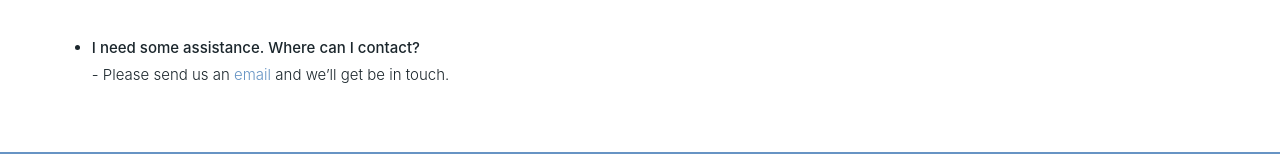
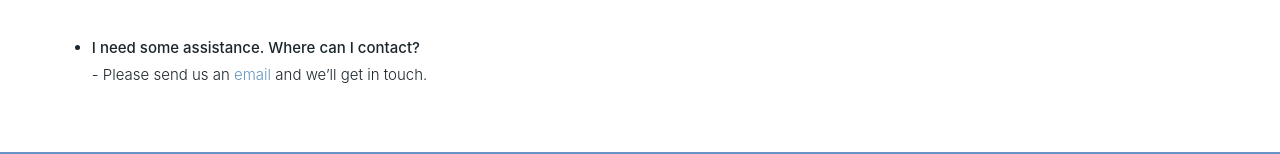
Before and after one commit to DamilolaAjayi/bendega-books, a Vue app: page /faq in a window 1280 px wide. Shown: the part 249-403 px from the top of the page. Built offline with nearby package versions, Linux system fonts and the light colour scheme.

Commit message:
adjusted padding of homepage content text

```diff
--- a/src/components/Pages/Faq.vue
+++ b/src/components/Pages/Faq.vue
@@ -13,7 +13,7 @@
                         </div>
                         <div class="faq">
                             <li>I need some assistance. Where can I contact?</li>
-                            <p class="answer">- Please send us an <a :href="`mailto: bendegabooks@gmail.com`">email</a> and we’ll get be in touch.</p>
+                            <p class="answer">- Please send us an <a :href="`mailto: bendegabooks@gmail.com`">email</a> and we’ll get in touch.</p>
                         </div>
                     </ul>
                 </div>
--- a/src/components/Pages/HomePageContent.vue
+++ b/src/components/Pages/HomePageContent.vue
@@ -78,6 +78,9 @@ export default {
             line-height: 1.5;
             padding: 6rem 0;
             font-size: 1.2em;
+            @media screen and (max-width: 767px) {
+                padding: 1rem;
+            }
         }
     }
     .underline {
```
